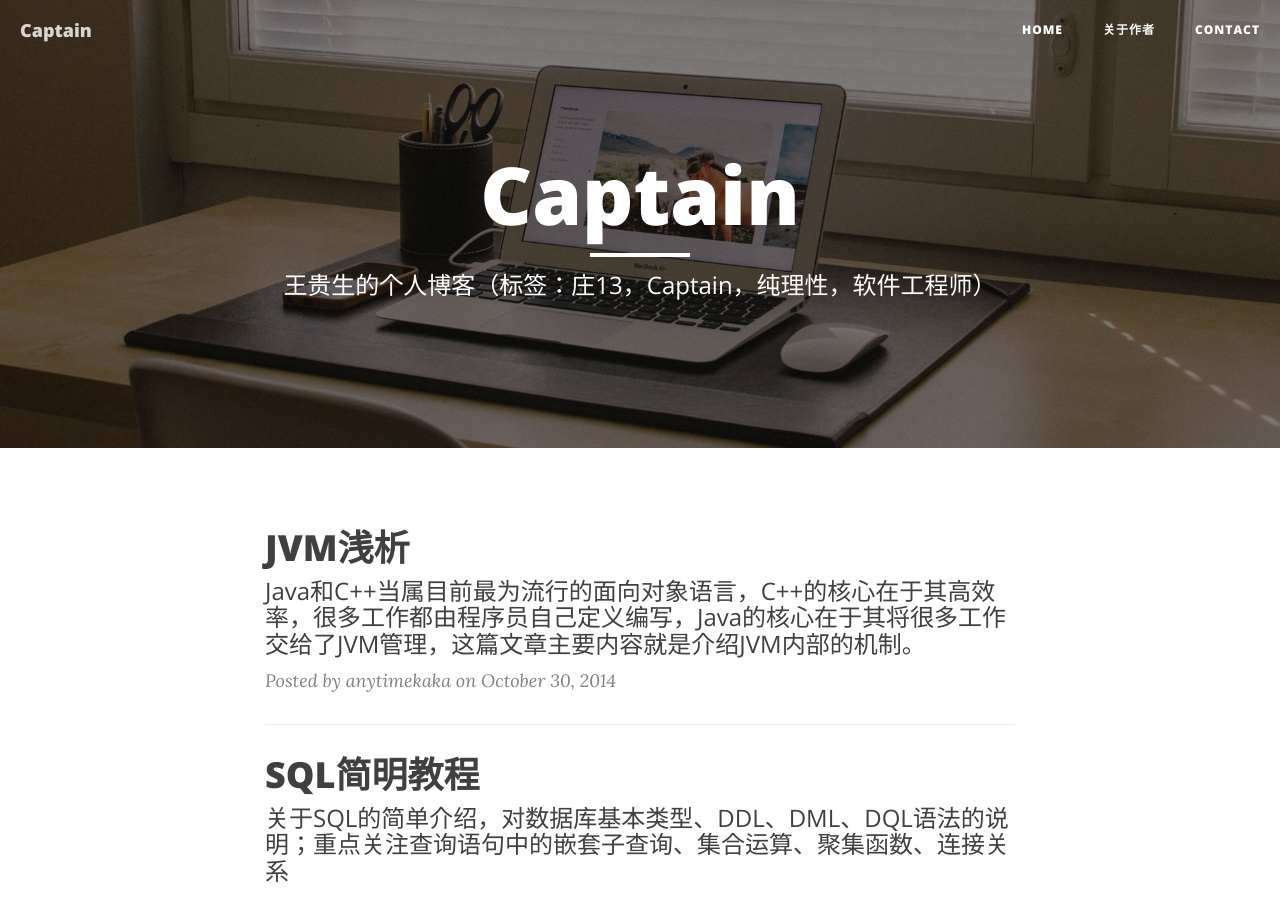
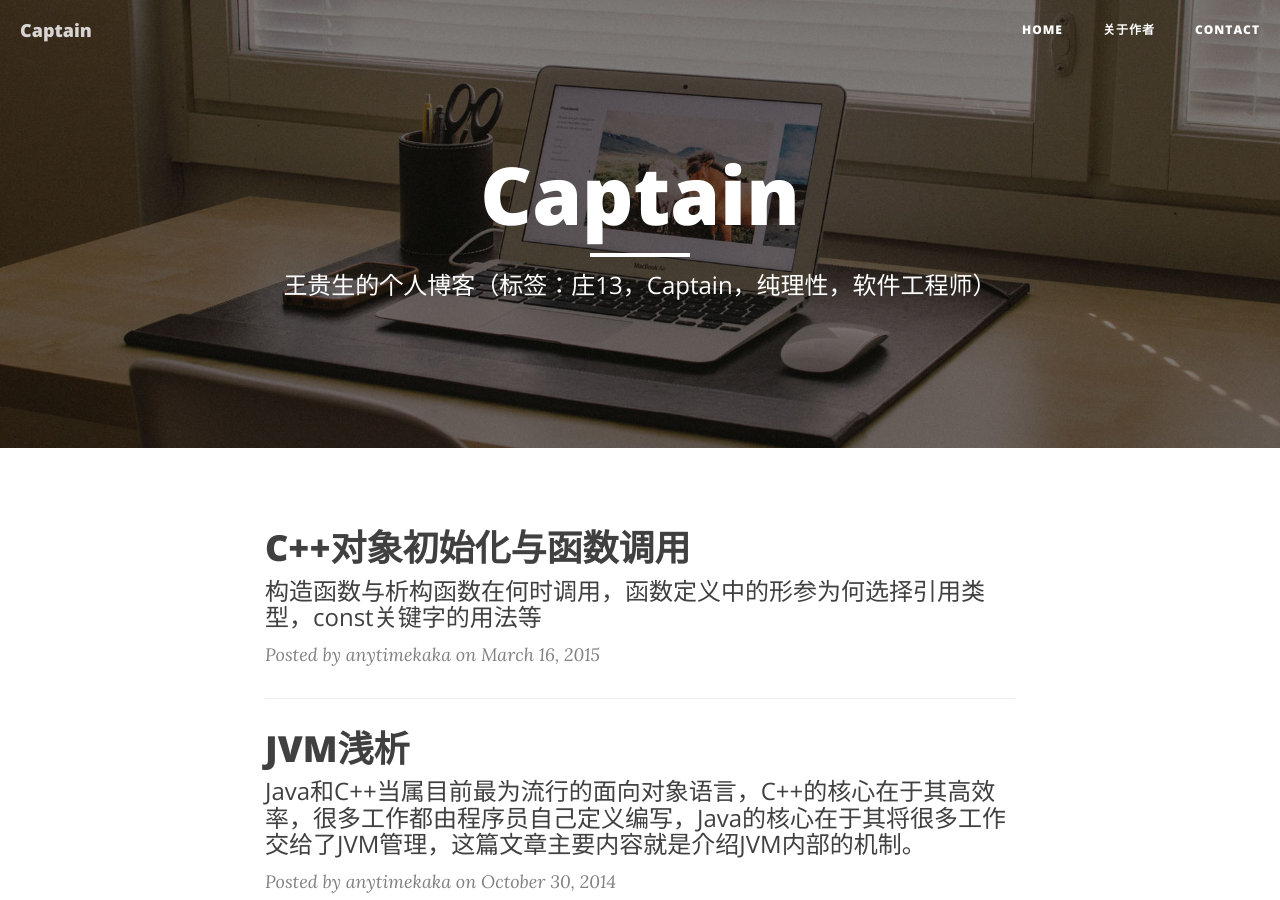
Before and after one commit to anytimekaka/anytimekaka.github.io, a Jekyll site: the page built from index.html, in a window 1280 px wide and 900 px high. Built offline with Jekyll 4.4.1, drawn with Linux system fonts in a browser that asks for light colours; nearby versions of some CDN libraries; the list of posts is cut into pages by our own code; a style sheet for code colours, icons or effects is not loaded; part of the change alters nothing that is shown.

Commit message:
提交关于类的构造函数和析构函数相关

```diff
--- /dev/null
+++ b/_posts/2015-03-16-C++ClassAndObject.md
@@ -0,0 +1,57 @@
+---
+layout:     post
+title:      "C++对象初始化与函数调用"
+subtitle:   "构造函数与析构函数在何时调用，函数定义中的形参为何选择引用类型，const关键字的用法等"
+date:       2015-03-16 10:51:00
+author:     "anytimekaka"
+header-img: "img/post-bg-03.jpg"
+---
+
+#前言
+
+关于面向对象OOP，本文不再做说明。本文的重点是说明：在使用C++这门语言进行程序开发中，对类和对象的使用需要注意的地方。
+
+插一句：结构和类的不同，在C++中表现在于：类的默认成员为private，结构是public——《C++ Primer》
+
+#构造函数与析构函数
+
+构造函数与析构函数的调用时间，其实相对容易理解。构造函数在初始化对象的时候会调用到，析构函数在对象被销毁时调用。
+
+>关于析构函数被调用的时间，以我们常用的“自动存储对象”，在执行到其作用域之后，析构函数就会被调用。如果是使用new初始化的对象，在delete删除的时候，调用析构函数。
+
+举个例子用于说明临时变量：
+
+类Rectangle的定义：
+
+	class Rectangle{
+	private:
+		int height;
+		int width;
+
+	public:
+		Rectangle(int height1, int width1){		//构造函数
+			height = height1;
+			width = width1;
+			std::cout << "init Rectangle instance" << std::endl;
+			std::cout << "height:" << height << "  width:" << width << std::endl;
+		}
+
+		~Rectangle(){		//析构函数
+			std::cout << "Rectangle(" << height << "," << width << ")distroyed" << std::endl;
+		}
+
+main函数：
+
+	int main(){
+		{
+			Rectangle rect1 = Rectangle(1, 1);
+			Rectangle rect2 = Rectangle(2, 2);
+			rect1 = Rectangle(3, 3); //创建了临时变量，并立刻销毁
+			Rectangle rect4 = Rectangle(4, 4);
+			Rectangle rect5;  //没有默认构造函数，不能编译
+		}
+	}
+
+由于自定义了带参数的构造函数，没有了不带参数的默认构造函数，所以rect5不能编译通过。删除这一行之后，运行结果如下图：
+
+<img src="anytimekaka.github.io/img/postimg/201503161446.png"/>
```
Also changed, not shown: _posts/2014-10-30-JVM.markdown (line endings or trailing spaces), img/postimg/201503161446.png (added).
